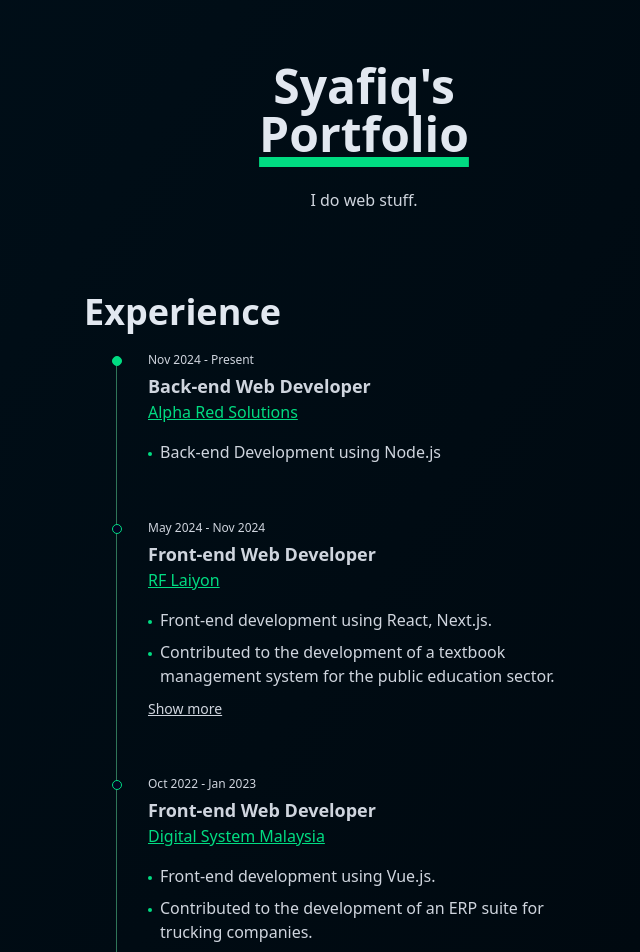
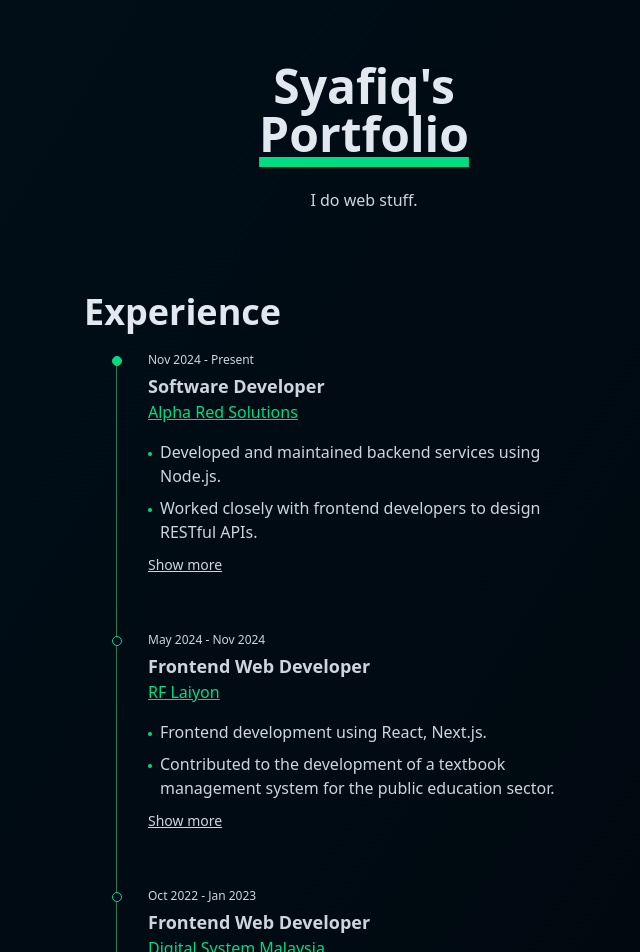
Before and after one commit to SyafiqAi/syafiq-portfolio-v2, a Vue app: page / in a window 1280 px wide. Shown: the top 952 px of the page, without its empty margins (276-916 px from the left). Built offline with nearby package versions, Linux system fonts and the light colour scheme.

Commit message:
feat: Update experience.ts

```diff
--- a/src/components/Sections/Experience/data/experience.ts
+++ b/src/components/Sections/Experience/data/experience.ts
@@ -13,8 +13,15 @@ const ars: Experience = {
     startDate: "Nov 2024",
     // endDate: ,
     duration: "",
-    content: ["Back-end Development using Node.js"],
-    position: "Back-end Web Developer",
+    content: [
+        "Developed and maintained backend services using Node.js.",
+        "Worked closely with frontend developers to design RESTful APIs.",
+        "Designed and implemented queries for a role-based access control (RBAC) system.",
+        "Developed unit tests for role-based access control with complex business rules.",
+        "Integrated third-party client APIs despite limited documentation.",
+        "Self-learned Hono.js and ElysiaJS."
+    ],
+    position: "Software Developer",
     website: "https://www.alphareds.com/",
 };
 
@@ -23,15 +30,14 @@ const rf: Experience = {
     startDate: "May 2024",
     endDate: "Nov 2024",
     duration: "6 months",
-    position: "Front-end Web Developer",
+    position: "Frontend Web Developer",
     website: "https://rflaiyon.com/",
     content: [
-        "Front-end development using React, Next.js.",
+        "Frontend development using React, Next.js.",
         "Contributed to the development of a textbook management system for the public education sector.",
         "Worked closely with back-end developers to integrate RESTful APIs.",
         "Learned authorisation using JWT.",
-        "CI/CD development.",
-        "Self-learned React, Next.js, Node.js, Laravel.",
+        "Self-learned React, Next.js",
     ],
 };
 
@@ -40,13 +46,12 @@ const dsm: Experience = {
     startDate: "Oct 2022",
     endDate: "Jan 2023",
     duration: "3 months",
-    position: "Front-end Web Developer",
+    position: "Frontend Web Developer",
     website: "https://www.dsm.com.my/",
     content: [
-        "Front-end development using Vue.js.",
+        "Frontend development using Vue.js.",
         "Contributed to the development of an ERP suite for trucking companies.",
         "Worked in a team of 7 developers in an agile development method using Microsoft Azure (DevOps).",
-        "Exposure to CI/CD development.",
         "Self-learned Vue.js, Nuxt.js.",
     ],
 };
```
